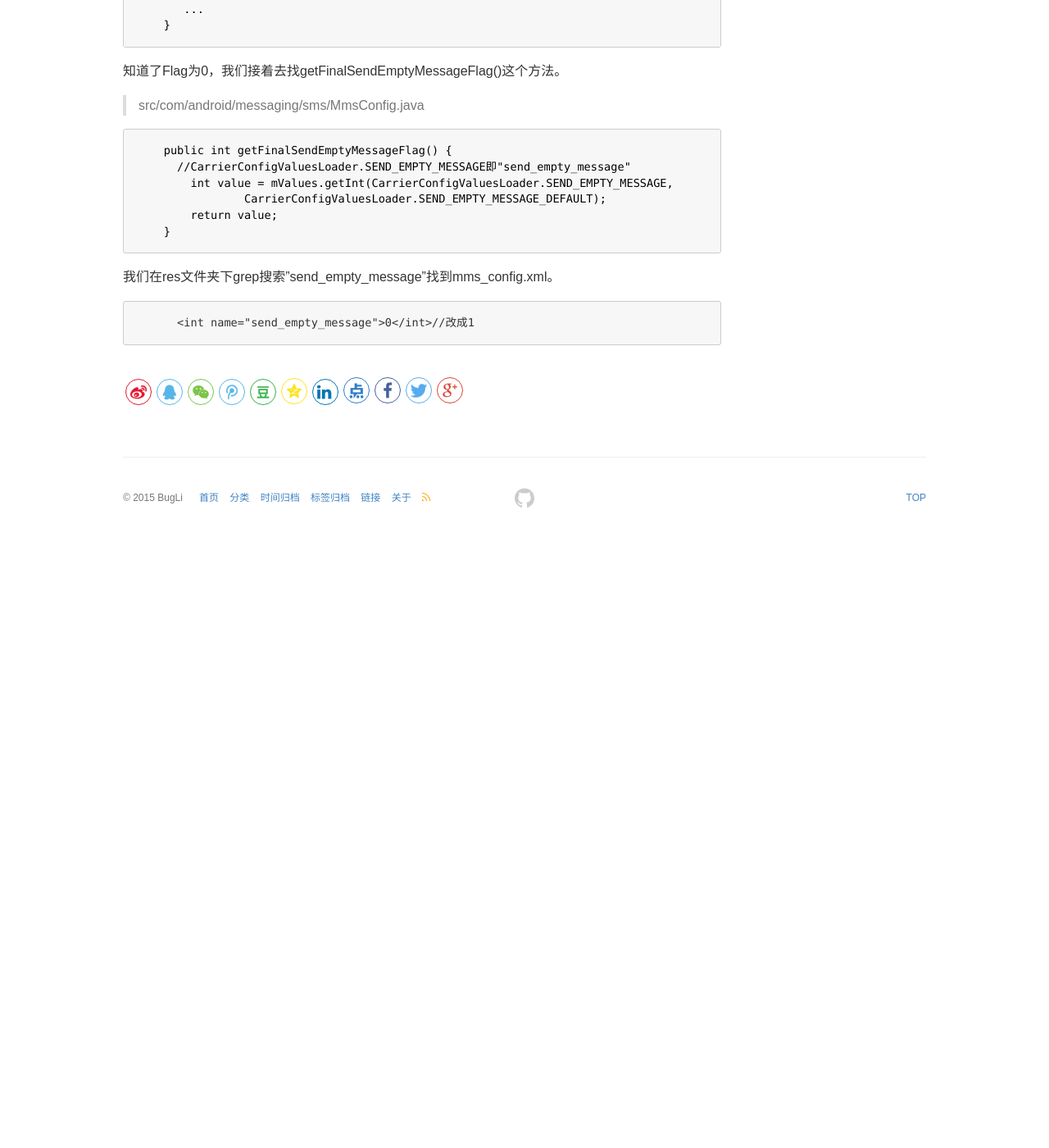
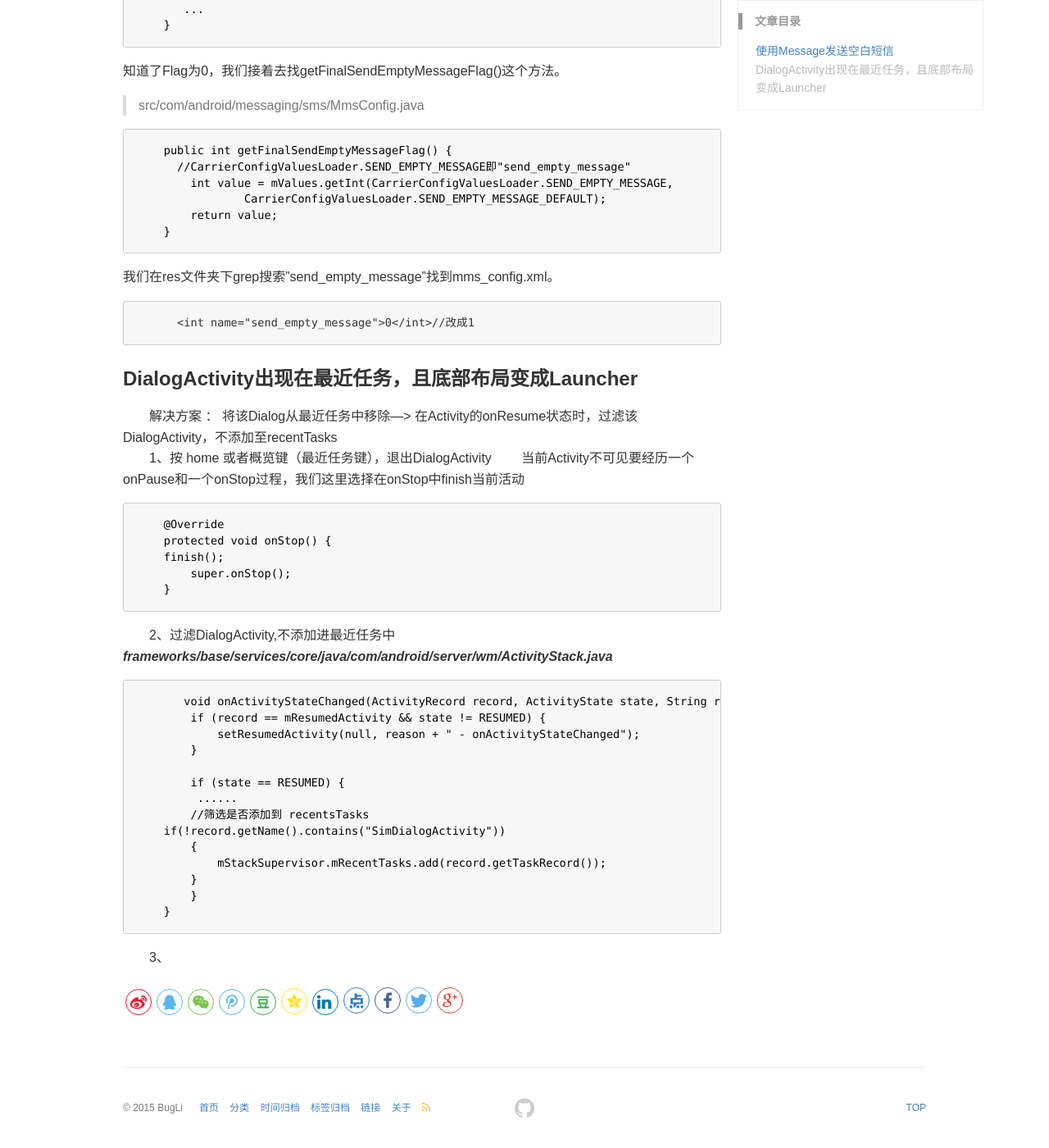
Before and after one commit to BugLiee/BugLiee.github.io, a Jekyll site: the page built from _posts/2020-03-23-blog.md, in a window 1280 px wide and 1400 px high, scrolled down 906 px. Shown: the whole window at 82% size. Built offline with Jekyll 4.4.1, drawn with Linux system fonts in a browser that asks for light colours; comment, search, counter and statistics services are not loaded; before the commit the page ends 1562 px from its top, so only the background shows below that.

Commit message:
Update 2020-03-23-blog.md

````diff
--- a/_posts/2020-03-23-blog.md
+++ b/_posts/2020-03-23-blog.md
@@ -61,3 +61,35 @@ keywords: Android
 ```
       <int name="send_empty_message">0</int>//改成1
 ```
+
+
+### DialogActivity出现在最近任务，且底部布局变成Launcher
+　　解决方案 ： 将该Dialog从最近任务中移除---> 在Activity的onResume状态时，过滤该DialogActivity，不添加至recentTasks<br>
+　　1、按 home 或者概览键（最近任务键），退出DialogActivity
+　　当前Activity不可见要经历一个onPause和一个onStop过程，我们这里选择在onStop中finish当前活动
+``` Java
+    @Override
+    protected void onStop() {
+	finish();
+        super.onStop();
+    }
+```
+　　2、过滤DialogActivity,不添加进最近任务中
+   ***frameworks/base/services/core/java/com/android/server/wm/ActivityStack.java***
+``` Java
+       void onActivityStateChanged(ActivityRecord record, ActivityState state, String reason) {
+        if (record == mResumedActivity && state != RESUMED) {
+            setResumedActivity(null, reason + " - onActivityStateChanged");
+        }
+
+        if (state == RESUMED) {
+         ......
+		//筛选是否添加到 recentsTasks
+	if(!record.getName().contains("SimDialogActivity"))
+		{
+            mStackSupervisor.mRecentTasks.add(record.getTaskRecord());
+		}
+        }
+    }
+```
+　　3、
````
